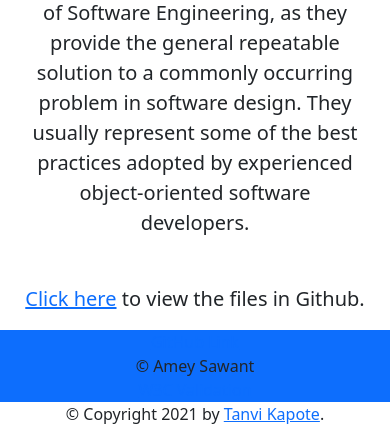
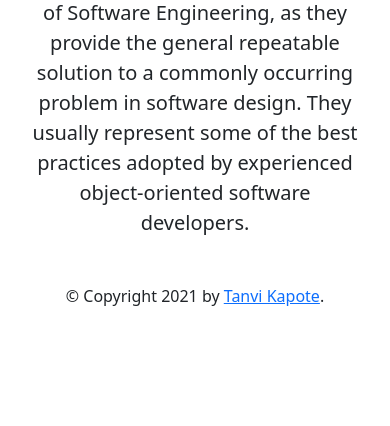
Before and after one commit to Tanv08/calc2-webCalc-Part1, a Flask app: template app/templates/p2_article1.html in a window 390 px wide. Shown: the part 5754-6180 px from the top of the page. After the commit the page ends 6060 px from the top, so only its background shows below. Run offline with Flask 2, Linux system fonts and the light colour scheme; the template is opened without the code that fills it, so the values that code supplies are empty; parts of the project's set-up code (start-up, migrations or seed data) failed here and were passed over.

Commit message:
Updated html pages

```diff
--- a/app/templates/p2_article1.html
+++ b/app/templates/p2_article1.html
@@ -91,35 +91,8 @@
                 the best practices adopted by experienced object-oriented software developers.
                 <br><br/>
             </p>
-            <p class="lead text-justify">
-                <a class="btn-link" href="https://github.com/aps358/IS601_P2_Demo/tree/article2-AAA_testing">Click
-                    here</a> to view the files in Github.
-            </p>
         </div>
     </div>
 
-    <!--There is where the footer will go-->
-    <div id="footer">
-        <footer class="sticky-footer bg-primary container-fluid mt-auto">
-            <div class="container-fluid">
-                <div class="row text-center">
-                    <div class="col-md-4 col-sm-4 col-xs-12">
-                        <span class="text-lead" id="github-link"> <a
-                                href="https://github.com/aps358/KA_History_of_Internet/tree/Project2">GitHub Link</a></span>
-                    </div>
-
-                    <div class="col-md-4 col-sm-4 col-xs-12">
-                        <span class="text-lead">&copy; Amey Sawant </span>
-                    </div>
-
-                    <div class="col-md-4 col-sm-4 col-xs-12">
-                        <span class="text-lead" id="W3C_Validator"> <a
-                                href="https://validator.w3.org/nu/?doc=http%3A%2F%2Fapshoip2.eastus.azurecontainer.io%2Fp2_article2.html">W3C Validation</a></span>
-                    </div>
-                </div>
-            </div>
-        </footer>
-    </div>
-</div>
 
 {% endblock %}
```
